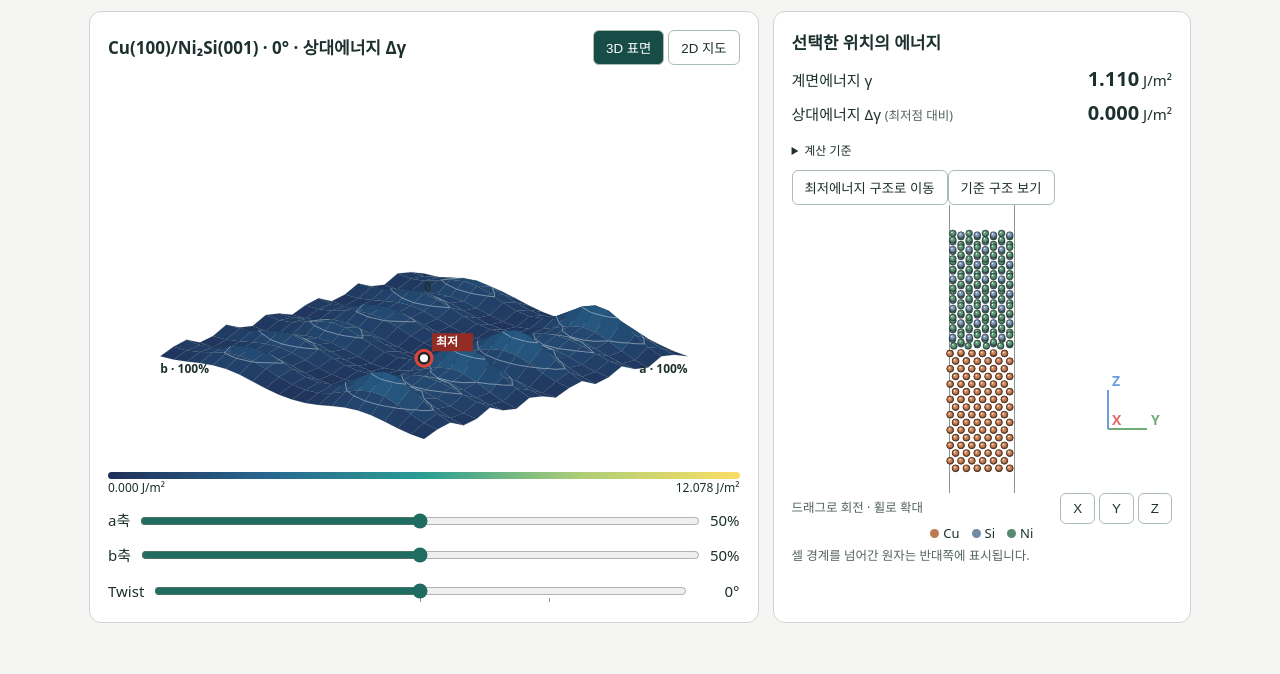
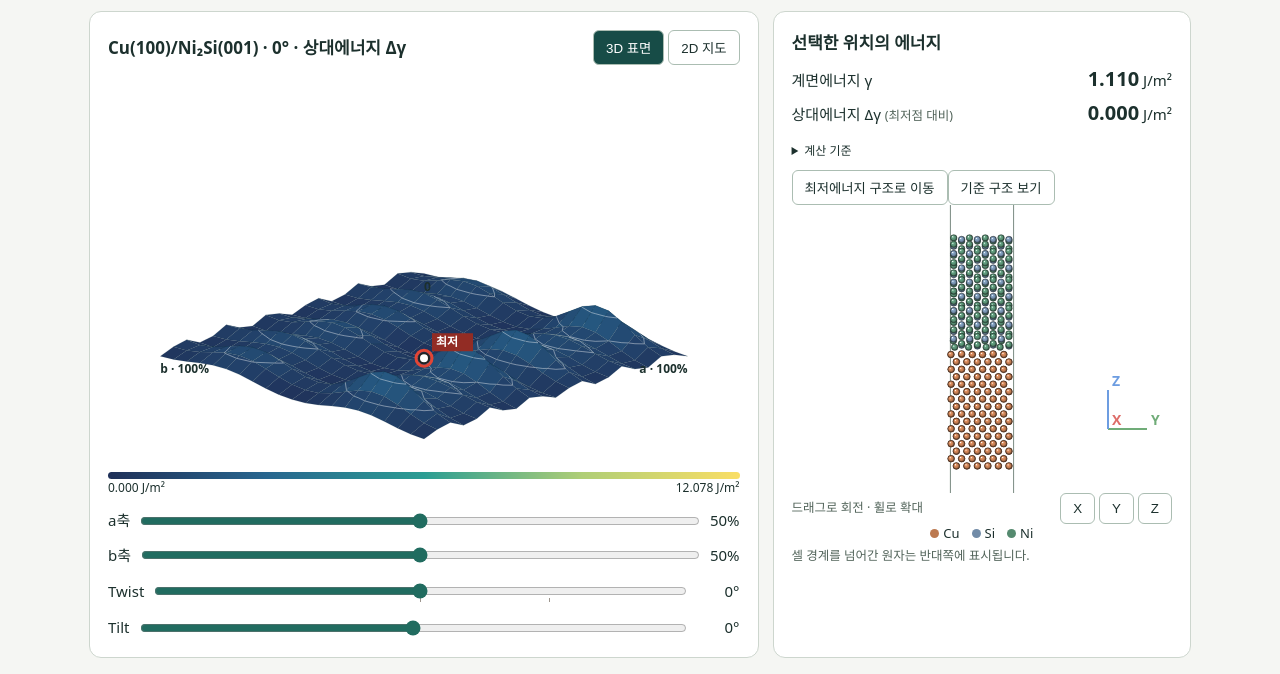
Before and after one commit to hexagonrose/interface-platform-db, a plain HTML site: page twist.html in a window 1280 px wide. Shown: the part 179-853 px from the top of the page. Before the commit the page ends 818 px from the top, so only its background shows below. Drawn offline with Linux system fonts and the light colour scheme.

Commit message:
Preview Cu/Ni2Si tilt around the Cu a axis

```diff
--- a/twist.html
+++ b/twist.html
@@ -9,7 +9,7 @@ html.summary section{min-width:0}
 .energy+.meta{margin:0 0 10px;color:inherit}.energy+.meta summary{font-size:12px}
 .gap-controls{max-width:25rem;margin:0 0 16px}.gap-controls label{justify-content:space-between}.gap-controls input{display:block;width:100%;height:32px;margin:0;touch-action:pan-y}.gap-options{display:flex;justify-content:space-between;gap:4px}.gap-options button{min-height:40px}
 .preview #pes,.preview .scale,.preview .legend{visibility:hidden}.preview .meta,.preview #download-reference,.preview #atoms~small{visibility:hidden}
-#twist-value{flex:0 0 5ch;min-width:0;text-align:right}
+#twist-value,#tilt-value{flex:0 0 5ch;min-width:0;text-align:right}
 main>p{display:grid}main>p span{grid-area:1/1}.candidate-size{visibility:hidden}
 .twist-map{position:relative}.twist-map span{display:none}.preview .twist-map span{display:grid;position:absolute;inset:0;place-items:center;color:inherit}
 </style><script>try{document.documentElement.dataset.theme=localStorage.getItem('interface-theme')||(matchMedia('(prefers-color-scheme: dark)').matches?'dark':'light')}catch{};if(window.parent!==window && new URLSearchParams(location.search).has("embed"))document.documentElement.classList.add("embedded");if(document.documentElement.classList.contains("embedded")&&new URLSearchParams(location.search).has("summary"))document.documentElement.classList.add("summary");if(window.parent!==window && new URLSearchParams(location.search).has('embed')){
@@ -21,7 +21,7 @@ main>p{display:grid}main>p span{grid-area:1/1}.candidate-size{visibility:hidden}
  }catch{}
 }
 </script><header><a href="./index.html">← Interface DB</a></header><main><h1>Cu/G-phase 계면 미끄럼</h1><p>3D 표면은 드래그로 회전하고, 점을 누르면 해당 위치의 원자 배열을 볼 수 있습니다.</p>
-<div class="grid"><section><div class="bar"><h2>강체 이동 에너지 표면</h2><div><button id="relief" aria-pressed="true">3D 표면</button> <button id="map" aria-pressed="false">2D 지도</button></div></div><div class="twist-map"><canvas id="pes" aria-label="두 면내 방향의 계면에너지 표면"></canvas><span>이 각도의 PES 미계산</span></div><div class="scale" id="scale"></div><div class="legend"><span id="low"></span><span id="high"></span></div><label>a축 <input id="u" type="range" min="0" max="20" value="10"><output id="ua"></output></label><label>b축 <input id="v" type="range" min="0" max="20" value="10"><output id="vb"></output></label><label>Twist <input id="twist-angle" type="range" min="-90" max="90" step="5" list="calculated-angles" aria-label="Twist 각도"><output id="twist-value"></output></label><datalist id="calculated-angles"><option value="0"></option><option value="45"></option></datalist></section>
+<div class="grid"><section><div class="bar"><h2>강체 이동 에너지 표면</h2><div><button id="relief" aria-pressed="true">3D 표면</button> <button id="map" aria-pressed="false">2D 지도</button></div></div><div class="twist-map"><canvas id="pes" aria-label="두 면내 방향의 계면에너지 표면"></canvas><span>이 각도의 PES 미계산</span></div><div class="scale" id="scale"></div><div class="legend"><span id="low"></span><span id="high"></span></div><label>a축 <input id="u" type="range" min="0" max="20" value="10"><output id="ua"></output></label><label>b축 <input id="v" type="range" min="0" max="20" value="10"><output id="vb"></output></label><label>Twist <input id="twist-angle" type="range" min="-90" max="90" step="5" list="calculated-angles" aria-label="Twist 각도"><output id="twist-value"></output></label><datalist id="calculated-angles"><option value="0"></option><option value="45"></option></datalist><label>Tilt <input id="tilt-angle" type="range" min="-90" max="90" step="5" value="0" aria-label="Cu a축 Tilt 각도"><output id="tilt-value">0°</output></label></section>
 <section><h2>선택한 위치의 에너지</h2><dl class="energy"><dt>계면에너지 γ</dt><dd><output id="value"></output><span id="gamma-unit"> J/m²</span></dd><dt>상대에너지 Δγ <small>(최저점 대비)</small></dt><dd><output id="delta"></output> J/m²</dd></dl><details class="meta"><summary>계산 기준</summary><p>SevenNet-Omni(MPA) · 112원자 · 21 × 21 단일점. Cu와 셀을 고정하고 G-phase를 두 면내 격자벡터 a, b 방향으로 강체 이동했습니다. 각 축은 한 주기이며 0%와 100%는 주기 경계입니다. 표식과 수치는 계산점에 대응하고 면의 색과 높이는 그 사이를 연결합니다.</p><p>γ = (E계면 − ECu,ref − EG-phase,ref) / (2A). 주기 셀의 두 계면에 대한 평균이며 가운데 (50%, 50%)가 최저에너지 구조이며 Δγ는 이 구조를 기준으로 표시합니다. 격자 최고점에서는 Cu와 G-phase 사이의 최근접 원자 거리가 약 0.87 Å까지 줄어듭니다. 이는 원자 완화를 허용하지 않은 고에너지 배치이며, 표시값은 DFT 검증 전의 모델 예측값입니다.</p></details><button type="button" id="minimum">최저에너지 구조로 이동</button><button id="reference" type="button">기준 구조 보기</button><canvas id="atoms" aria-label="주기 셀 안의 Cu와 이동된 G-phase 원자"></canvas><div class="bar"><small>드래그로 회전 · 휠로 확대</small><div aria-label="구조 시점"><button data-axis="x">X</button> <button data-axis="y">Y</button> <button data-axis="z">Z</button></div></div><div class="dots" id="elements"></div><button id="download-reference" type="button" hidden>기준 구조 다운로드</button><small>셀 경계를 넘어간 원자는 반대쪽에 표시됩니다.</small></section></div>
 </main>
 <script>
@@ -30,7 +30,8 @@ let id=new URLSearchParams(location.search).get('record')==='twist'?'twist':'ref
 let data=datasets[id];
 if(!data){document.querySelector('main').textContent='등록된 미끄럼 지도가 없습니다.';throw new Error('Unknown PES record')}
 let degrees=id==='twist'?45:0;
-const hasMap=()=>degrees===0||degrees===45;
+let tilt=0;
+const hasMap=()=>tilt===0&&(degrees===0||degrees===45);
 const layers=data.layers;
 if(layers){
  document.title='Cu(100)/Ni(100) · 계면 간격별 PES';
@@ -117,6 +118,9 @@ function updateCandidate(){
  document.querySelector('.meta p:last-child').textContent='계면에너지 γ는 같은 면내 격자에서 구한 두 자유 표면에너지('+data.surface_refs.map(x=>x.toFixed(3)).join(', ')+' J/m²)의 합에서 해당 위치의 접합일을 빼서 산출했습니다. 벌크 기준은 면내 격자를 고정하고 면 밖 응력을 완화한 상태입니다. Δγ = (E − 격자 최저 에너지) / 접합 면적. 가운데 점은 계산 격자에서의 최저점입니다. 이동 중 슬랩 간 수직 거리와 셀 높이를 고정한 SevenNet 예측값이며 DFT 검증 전입니다.';
  const metric=data.metrics;
  const formatted=(degrees>0?'+':'')+degrees+'°';
+ const tiltText=(tilt>0?'+':'')+tilt+'°';
+ document.querySelector('#tilt-value').textContent=tiltText;
+ document.querySelector('#tilt-angle').setAttribute('aria-valuetext',tiltText);
  const label=formatted+' · '+(hasMap()?metric.atoms+'원자':'회전 미리보기');
  document.documentElement.classList.toggle('preview',!hasMap());
  for(const name of ['minimum','reference','relief','map'])document.getElementById(name).disabled=!hasMap();
@@ -129,7 +133,7 @@ function updateCandidate(){
   document.querySelector('h1').textContent=document.title;
   document.querySelector('.grid section h2').textContent='Cu(100)/Ni₂Si(001) · '+formatted+' · 상대에너지 Δγ';
   document.querySelector('#atoms').setAttribute('aria-label',label);
-  showNote(label+' · 0° 기준 구조에서 Ni₂Si를 강체 회전');
+  showNote('Twist '+formatted+' · Tilt '+tiltText+' · Ni₂Si 강체 회전 미리보기 (Tilt축: Cu a)');
   return;
  }
  showNote(metricNote(label,metric));
@@ -216,11 +220,16 @@ function surface(i,j){
  const lx=mx>w*.65?mx-49:mx+12,ly=Math.max(15,my-12);
  c.fillStyle='#922c24';c.fillRect(lx-4,ly-13,41,18);c.fillStyle='white';c.textAlign='left';c.fillText('최저',lx,ly);
 }
-const radius=Math.max(...Object.values(datasets).map(d=>
- Math.max(...[1,-1].map(sign=>Math.hypot(d.cell[0][0]+sign*d.cell[1][0],d.cell[0][1]+sign*d.cell[1][1])/2))));
-const heights=Object.values(datasets).flatMap(d=>d.fractional.map(f=>(f[2]-.5)*d.cell[2][2]));
-const framePoints=[Math.min(...heights),Math.max(...heights)].flatMap(z=>
- [-radius,radius].flatMap(x=>[-radius,radius].map(y=>[x,y,z])));
+function filmBase(d){
+ return Math.min(...d.fractional.filter((_,k)=>d.symbols[k]!==d.substrate).map(f=>f[2]*d.cell[2][2]));
+}
+const framePoints=Object.values(datasets).flatMap(d=>{
+ const radius=Math.max(...[1,-1].map(sign=>Math.hypot(d.cell[0][0]+sign*d.cell[1][0],d.cell[0][1]+sign*d.cell[1][1])/2));
+ const base=filmBase(d),cz=base-d.cell[2][2]/2;
+ const extent=Math.hypot(radius,Math.max(...d.fractional.map(f=>f[2]*d.cell[2][2]))-base);
+ const bottom=Math.min(cz-extent,...d.fractional.map(f=>(f[2]-.5)*d.cell[2][2]));
+ return [bottom,cz+extent].flatMap(z=>[-radius,radius].flatMap(x=>[-extent,extent].map(y=>[x,y,z])));
+});
 function structure(i,j){
  const {w,h}=context('atoms'),cell=data.cell;
  const u=layers?i:data.minimum_registry[0]+i-minCol;
@@ -230,12 +239,15 @@ function structure(i,j){
    cell.reduce((sum,vector,t)=>sum+vector[d]*f[t],0)+(data.symbols[k]===data.substrate?0:shift[d])));
  const g={cell,positions,symbols:data.symbols},coords=wrap(g,false);
  if(!hasMap()){
-  const radians=degrees*Math.PI/180, co=Math.cos(radians), si=Math.sin(radians);
+  const radians=(id==='twist'?0:degrees)*Math.PI/180, co=Math.cos(radians), si=Math.sin(radians);
   const cx=(cell[0][0]+cell[1][0])/2,cy=(cell[0][1]+cell[1][1])/2;
+  const roll=tilt*Math.PI/180, ct=Math.cos(roll), st=Math.sin(roll);
+  const cz=filmBase(data);
   coords.forEach((p,k)=>{
    if(data.symbols[k]===data.substrate)return;
    const x=p[0]-cx,y=p[1]-cy;
-   p[0]=cx+co*x-si*y;p[1]=cy+si*x+co*y;
+   const twistedY=si*x+co*y,z=p[2]-cz;
+   p[0]=cx+co*x-si*y;p[1]=cy+ct*twistedY-st*z;p[2]=cz+st*twistedY+ct*z;
   });
  }
  // Register both supercells at their cell centres in a single camera frame.
@@ -310,7 +322,8 @@ if(document.documentElement.classList.contains('embedded')){
  new ResizeObserver(()=>parent.postMessage({type:'pes-height',height:Math.ceil(main.getBoundingClientRect().height)},'*')).observe(main);
 }
 if(layers){el('gap').oninput=selectGap;selectGap()}
-el('twist-angle').oninput=()=>{
+el('twist-angle').oninput=el('tilt-angle').oninput=()=>{
+ tilt=Number(el('tilt-angle').value);
  degrees=Number(el('twist-angle').value);
  id=degrees===45?'twist':'reference';
  data=datasets[id];
```
